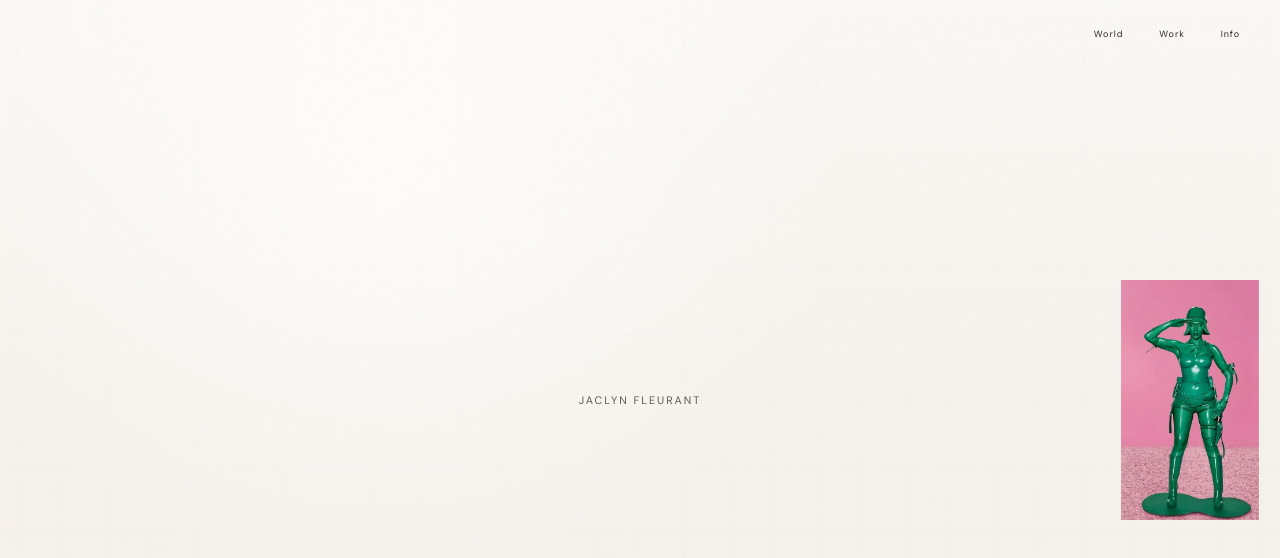
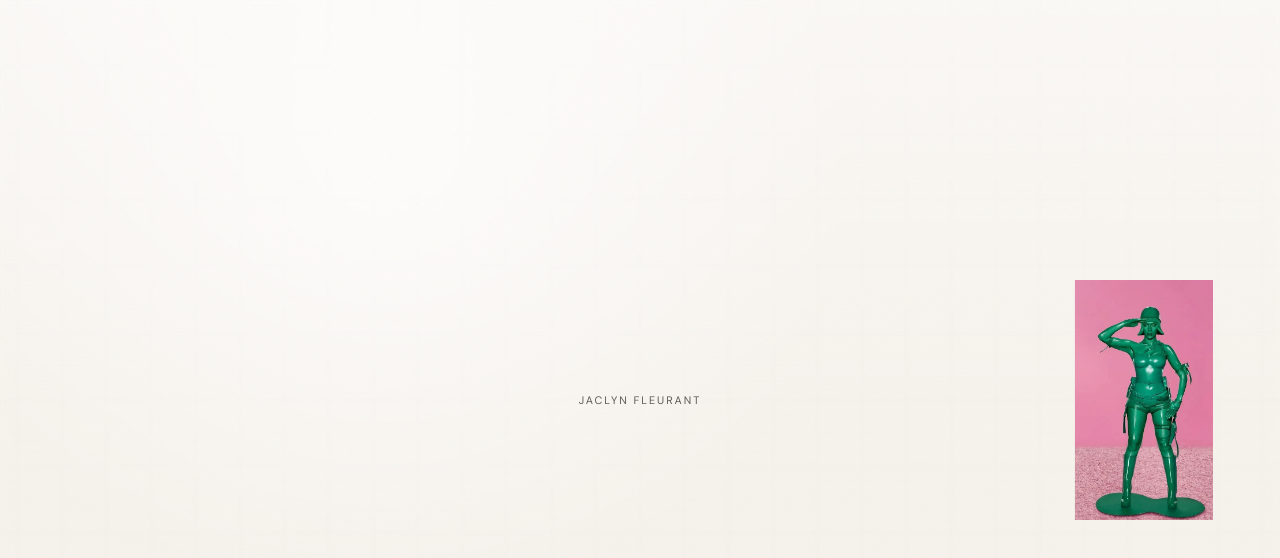
Before and after one commit to collindruz/jaclyn-fleurant, a Next.js app: page / in a window 1280 px wide. Shown: the top 558 px of the page. Built offline with nearby package versions, Linux system fonts and the light colour scheme.

Commit message:
update3 4. 26

```diff
--- a/components/HomeExhibit.tsx
+++ b/components/HomeExhibit.tsx
@@ -5,7 +5,6 @@ import Link from "next/link";
 import { useEffect, useMemo, useRef, useState } from "react";
 import { useReducedMotion } from "framer-motion";
 import { getHomeFrameSlides } from "@/lib/home-frame-slides";
-import { SITE_NAV } from "@/lib/site-nav";
 import type { WorkMediaKind } from "@/lib/work-types";
 
 /** Soft crossfade duration (ease-in-out; overlap reads as a gentle blend). */
@@ -146,14 +145,9 @@ const nameLinkClass =
   "text-[0.62rem] sm:text-[0.65rem] leading-snug md:text-[0.68rem] " +
   linkFocus;
 
-const homeNavLinkClass =
-  "font-sans text-[0.57rem] font-normal normal-case tracking-[0.1em] no-underline transition-colors duration-700 " +
-  "text-charcoal/28 hover:text-charcoal/62 " +
-  "focus-visible:outline focus-visible:outline-1 focus-visible:outline-offset-4 focus-visible:outline-charcoal/20";
-
 /**
- * Name = viewport center; nav + stills share one right column so “World” and stills
- * left edges align; both link targets stay /work.
+ * Center name + right floating stills only (no site nav; interior pages use the global header).
+ * Both the title and the stills link to /work.
  */
 export function HomeExhibit() {
   const slides = useMemo(() => getHomeFrameSlides(), []);
@@ -166,34 +160,15 @@ export function HomeExhibit() {
         </Link>
       </h1>
 
-      <div className="pointer-events-none absolute inset-0 flex justify-end">
-        <div className="h-full w-full max-w-6xl px-5 sm:px-6 md:px-10">
-          {/*
-            In-flow nav sets column width; stills are absolutely positioned in the
-            same box so the image’s left edge matches the left edge of “World”.
-          */}
-          <div className="relative ml-auto h-full w-max min-w-0 max-w-full">
-            <nav className="pointer-events-auto relative z-30 w-max pt-5" aria-label="Main">
-              <ul className="m-0 flex list-none flex-wrap justify-start gap-x-4 gap-y-1.5 p-0 sm:gap-x-6 md:gap-x-7 lg:gap-x-9">
-                {SITE_NAV.map((item) => (
-                  <li key={item.href} className="m-0 p-0">
-                    <Link href={item.href} className={homeNavLinkClass}>
-                      {item.label}
-                    </Link>
-                  </li>
-                ))}
-              </ul>
-            </nav>
-            {slides.length > 0 ? (
-              <div className="pointer-events-auto absolute left-0 top-1/2 z-10 w-max -translate-y-1/2">
-                <Link href="/work" className={workLinkClass} aria-label="View work">
-                  <HomeStillsCrossfade slides={slides} />
-                </Link>
-              </div>
-            ) : null}
+      {slides.length > 0 ? (
+        <div className="pointer-events-none absolute inset-0 z-10 flex items-center justify-end px-5 sm:px-6 md:px-10">
+          <div className="pointer-events-auto w-max">
+            <Link href="/work" className={workLinkClass} aria-label="View work">
+              <HomeStillsCrossfade slides={slides} />
+            </Link>
           </div>
         </div>
-      </div>
+      ) : null}
     </div>
   );
 }
--- a/components/work/WorkExperience.tsx
+++ b/components/work/WorkExperience.tsx
@@ -140,11 +140,11 @@ const workChapterTitleTextClass =
   "block font-serif text-[1.4rem] font-light leading-[1.2] tracking-[-0.01em] " +
   "text-charcoal/48 sm:text-[1.5rem] md:text-[1.65rem]";
 
-/** Space after chapter block before the lookbook strip (visual “pause”). */
-const workChapterTitleGapClass = "mb-10 sm:mb-12 md:mb-14";
+/** Space after chapter block before the lookbook strip. */
+const workChapterTitleGapClass = "mb-10 sm:mb-12 md:mb-10";
 
-/** Vertical break between main sections: larger than internal color groups, no rules or boxes. */
-const workSectionChapterBreakClass = "mt-20 sm:mt-28 md:mt-36";
+/** Vertical break between main sections (tighter on md+ only). */
+const workSectionChapterBreakClass = "mt-20 sm:mt-28 md:mt-24";
 
 type MobileImagePointerEnd = {
   dx: number;
```
